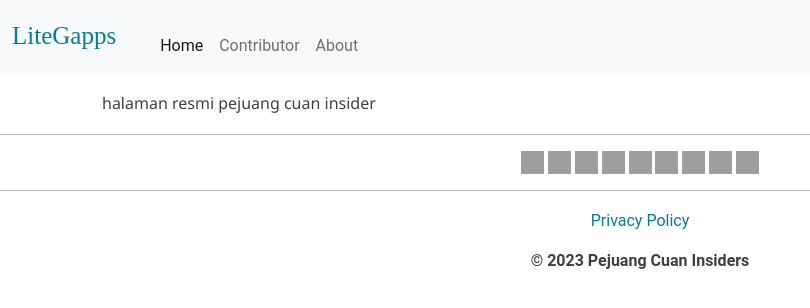
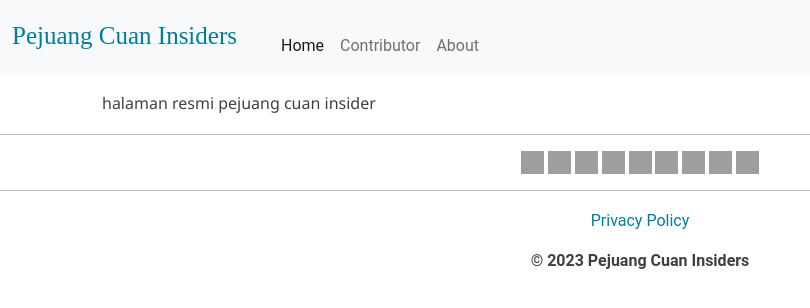
Before and after one commit to pejuangcuaninsiders/-pejuangcuaninsiders.github.io, a Jekyll site: the page built from index.html, in a window 1280 px wide. Shown: the top 308 px of the page, without its empty margins (0-810 px from the left). Built offline with Jekyll 4.4.1, drawn with Linux system fonts in a browser that asks for light colours; some web fonts are replaced; grey boxes are pictures that could not be loaded.

Commit message:
Update navigation.html

```diff
--- a/_includes/navigation.html
+++ b/_includes/navigation.html
@@ -1,7 +1,7 @@
 <nav class="navbar navbar-expand-lg navbar-light bg-light">
   <div class="container-fluid">
     <a class="navbar-brand" href="#">
-    <div class="text-icon">LiteGapps</div>
+    <div class="text-icon">Pejuang Cuan Insiders</div>
       </a>
     <button class="navbar-toggler" type="button" data-bs-toggle="collapse" data-bs-target="#navbarNav" aria-controls="navbarNav" aria-expanded="false" aria-label="Toggle navigation">
       <span class="navbar-toggler-icon"></span>
```
